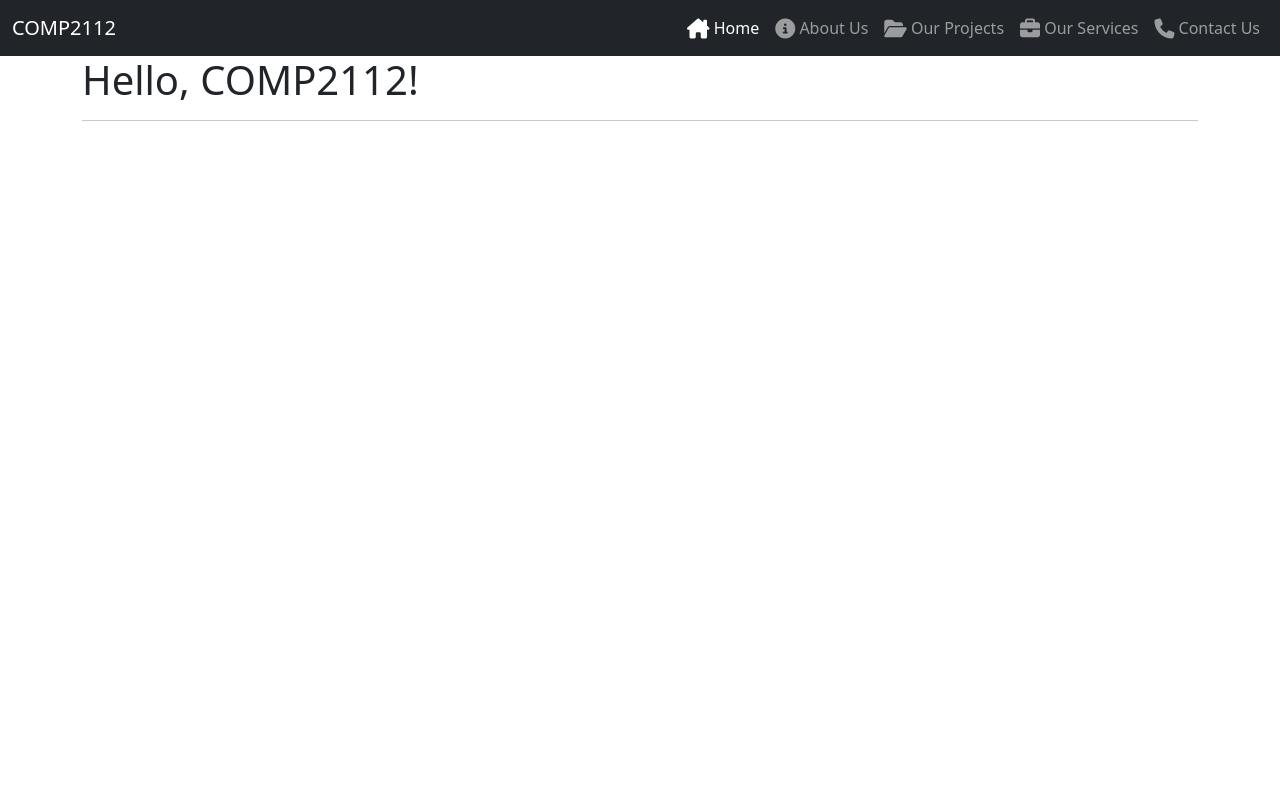
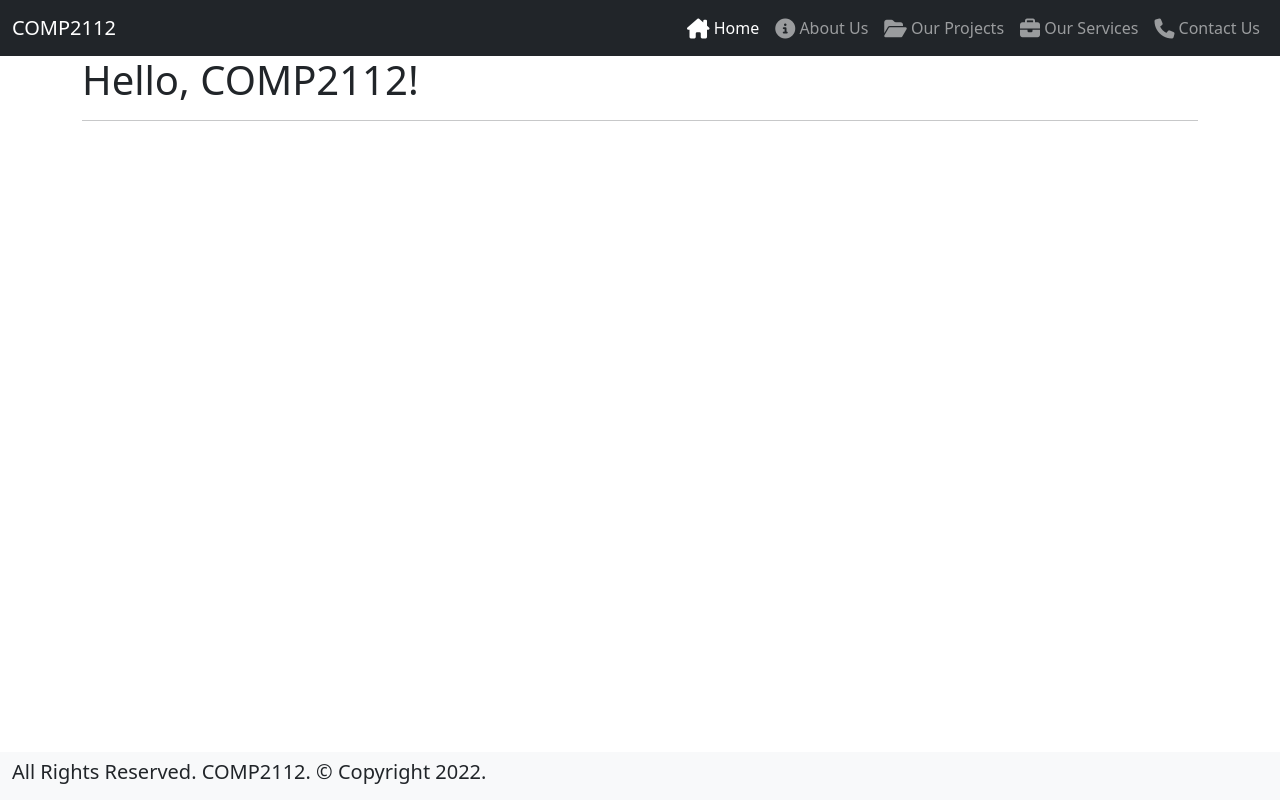
Before and after one commit to charlietypes/comp2112-week5, a website: page index.html in a window 1280 px wide. Drawn offline with nearby package versions, Linux system fonts and the light colour scheme.

Commit message:
completed page template

```diff
--- a/index.html
+++ b/index.html
@@ -11,6 +11,7 @@
     <link rel="stylesheet" href="content/app.css">
 </head>
 <body>
+
     <!-- Main Nav-->
 <header>
     <nav class="navbar navbar-expand-lg navbar-dark bg-dark">
@@ -49,6 +50,8 @@
         </div>
       </nav>
 </header>
+
+
     <!--Main Content-->
     <div class="container">
         <h1>Hello, COMP2112!</h1>
@@ -56,7 +59,15 @@
     </div>
 
     <!-- Main Footer Content-->
+    <footer>
 
+            <nav class="navbar fixed-bottom bg-light">
+                <div class="container-fluid">
+                    <h5>All Rights Reserved. COMP2112. &copy; Copyright 2022.</h5>
+                </div>
+          </nav>
+
+    </footer>
 
     <!--Javascript-->
     <script src="node_modules/jquery/dist/jquery.min.js"></script>
```
